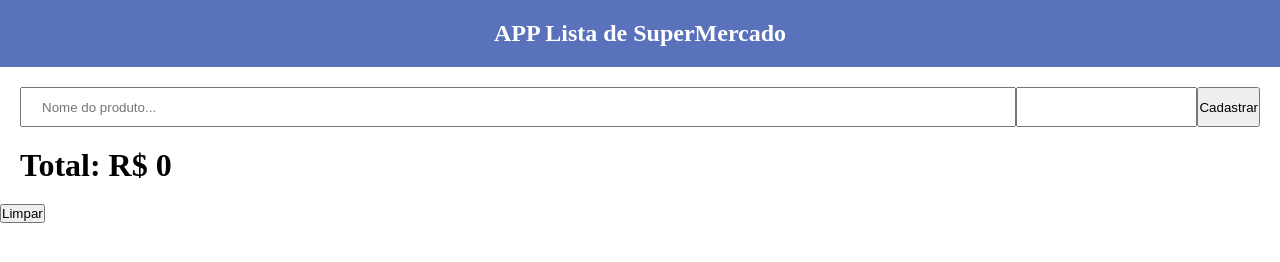
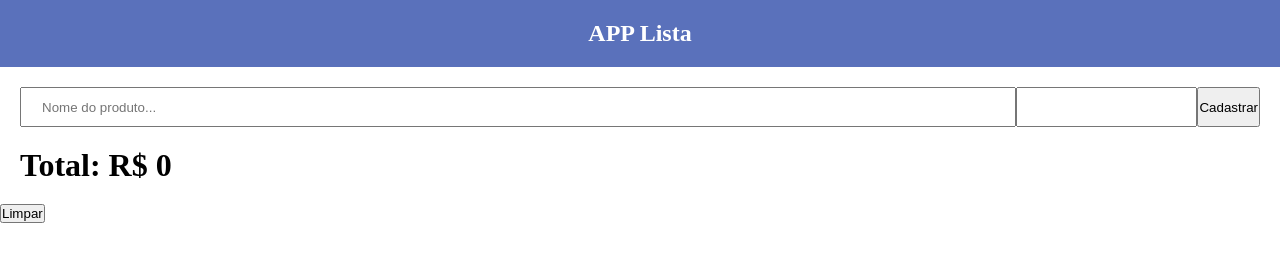
Before and after one commit to SsmoothSmooth/Lista_Supermercado, a plain HTML site: page index.html in a window 1280 px wide. Drawn offline with Linux system fonts and the light colour scheme.

Commit message:
:test_tube: test

```diff
--- a/index.html
+++ b/index.html
@@ -9,7 +9,7 @@
     </head>
     <body>
         <header>
-            <h2>APP Lista de SuperMercado</h2>
+            <h2>APP Lista</h2>
         </header>
         <div class="lista-cadastro">
             <input type="text" placeholder="Nome do produto..." name="nome_produto" />
```
